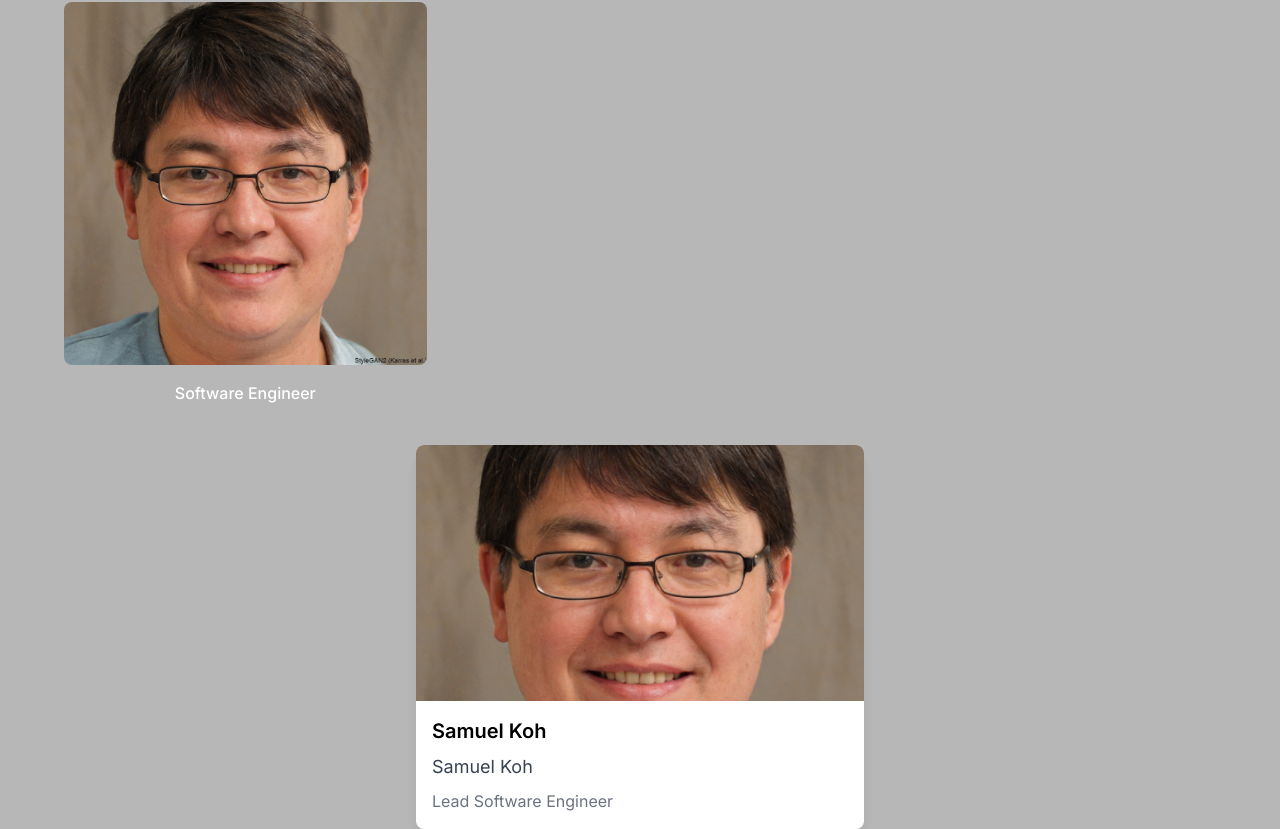
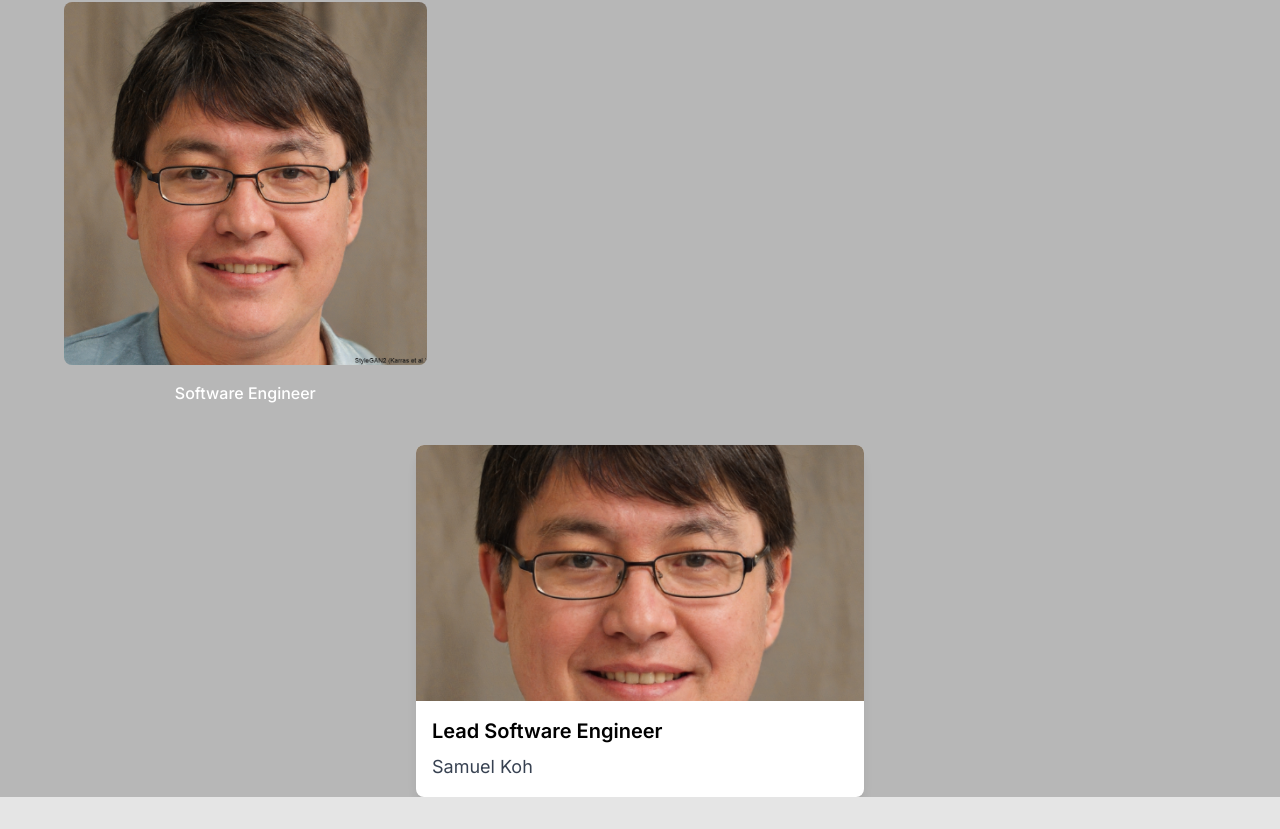
Before and after one commit to SamuelkohP04/React-Shop, a Next.js app: page /about in a window 1280 px wide. Shown: the part 2139-2968 px from the top of the page. After the commit the page ends 2936 px from the top, so only its background shows below. Built offline with nearby package versions, Linux system fonts and the light colour scheme.

Commit message:
fix: first developer to be rendered into card

```diff
--- a/src/app/about/page.tsx
+++ b/src/app/about/page.tsx
@@ -86,22 +86,17 @@ export default function AboutPage() {
           <div className="w-28 flex-1">
             <p className="text-base sm:text-lg text-white m-4 sm:m-8 md:m-14 max-w-sm sm:max-w-md md:max-w-2xl mx-auto">
               I'm a Tarot Card Reading/Numerology Consultant with more than 12
-            years of experience. I provide assistance & guidance to clients who
-            face difficult situations to solve their personal problems & life
-            issues. <br /> <br />I am also an experienced Energy Healer in
-            Quantum Touch & Pranic Healing.
-
-
+              years of experience. I provide assistance & guidance to clients
+              who face difficult situations to solve their personal problems &
+              life issues. <br /> <br />I am also an experienced Energy Healer
+              in Quantum Touch & Pranic Healing.
               <br /> <br />
-            My mission is to help individuals achieve greater self-awareness, personal growth,
-            and spiritual enlightenment through the transformative power of Tarot
-            readings and energy healing.
-
+              My mission is to help individuals achieve greater self-awareness,
+              personal growth, and spiritual enlightenment through the
+              transformative power of Tarot readings and energy healing.
             </p>
           </div>
-
         </div>
-
 
         <h1
           className="text-4xl font-bold text-white pt-10
@@ -132,18 +127,16 @@ export default function AboutPage() {
               </p>
             </div>
           ))}
-
-
+        </div>
       </div>
 
-  </div>
-
-  <DeveloperCard developer={{
-    imgSrc: "/LandingPage/FakePerson1.jpeg",
-    title: "Samuel Koh",
-    name: "Samuel Koh",
-    description: "Lead Software Engineer"
-  }} />
+      <DeveloperCard
+        developer={{
+          imgSrc: developers[0].image,
+          title: developers[0].title,
+          name: developers[0].name,
+        }}
+      />
     </div>
   );
 }
--- a/src/components/DeveloperCard.tsx
+++ b/src/components/DeveloperCard.tsx
@@ -10,7 +10,7 @@ interface DeveloperCardProps {
     imgSrc: string;
     title: string;
     name: string;
-    description: string;
+    //description: string;
   };
 }
 
@@ -30,7 +30,7 @@ export default function DeveloperCard({ developer }: DeveloperCardProps) {
         <div className="p-4 space-y-2">
           <h4 className="text-xl font-semibold">{developer.title}</h4>
           <h2 className="text-lg text-gray-700 dark:text-gray-300">{developer.name}</h2>
-          <p className="text-gray-500 dark:text-gray-400">{developer.description}</p>
+          {/* <p className="text-gray-500 dark:text-gray-400">{developer.description}</p> */}
 
         </div>
       </div>
```
Lines whose indentation alone changed are shown as unchanged.
